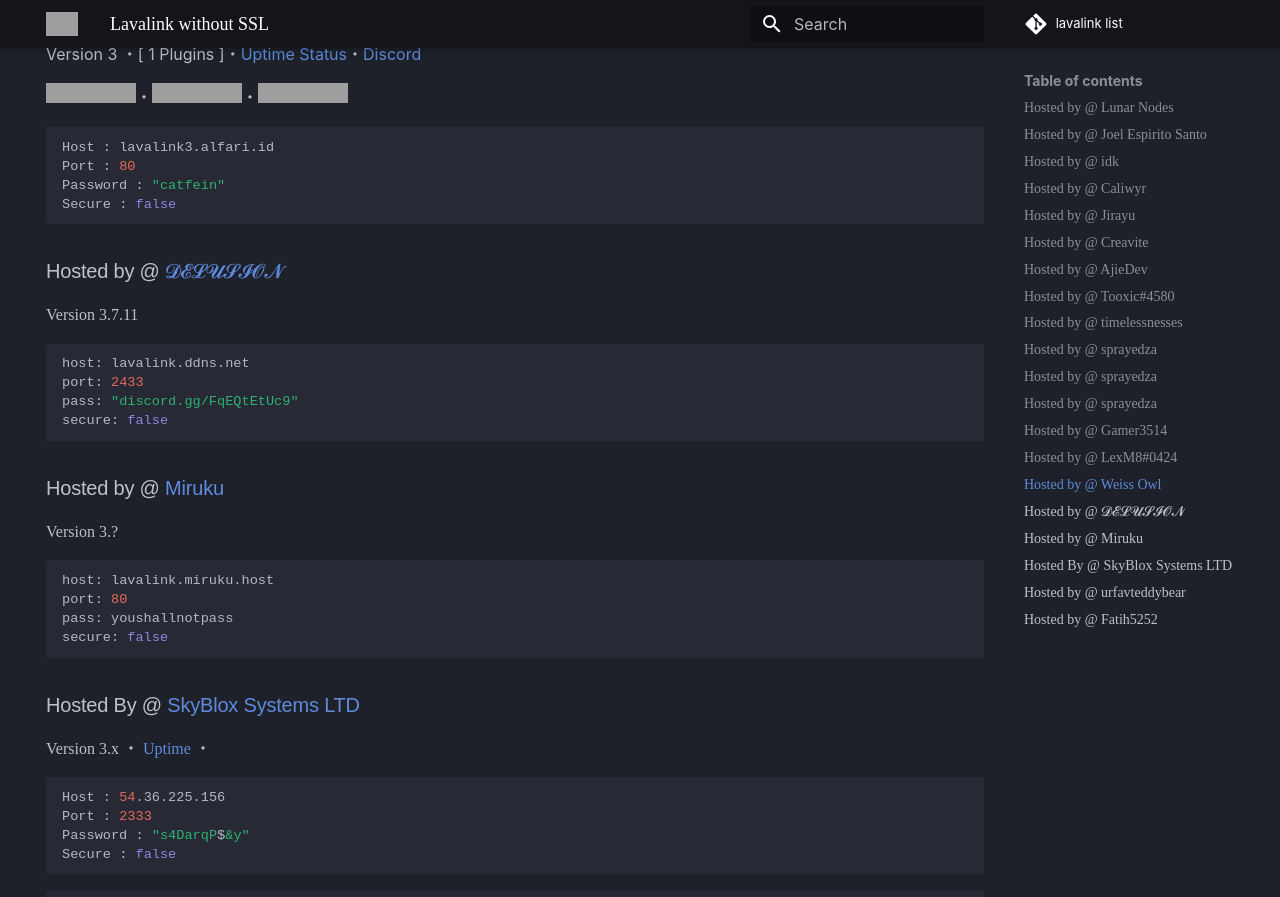
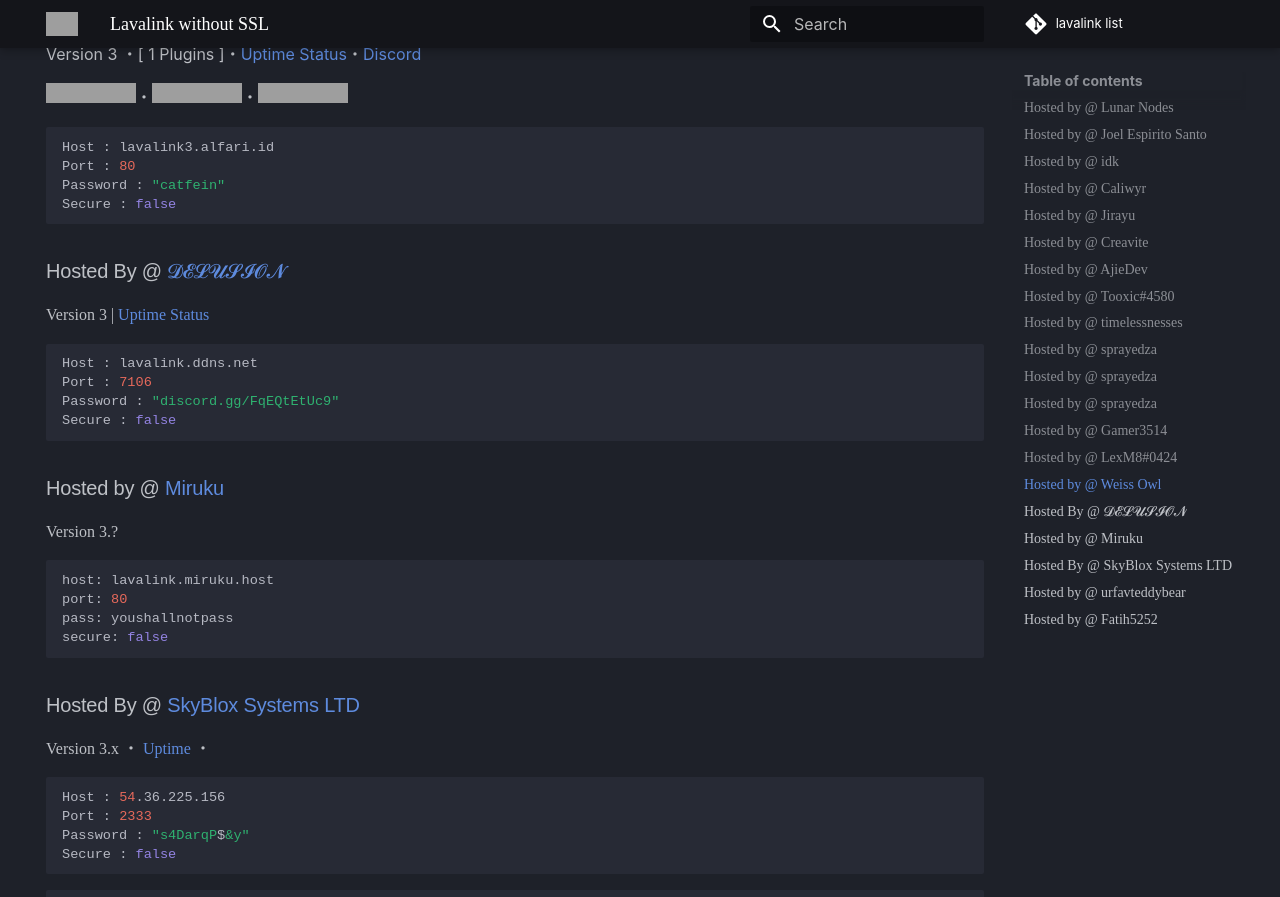
Before and after one commit to DarrenOfficial/lavalink-list, an MkDocs documentation site: the page built from docs/NoSSL/lavalink-without-ssl.md, in a window 1280 px wide and 900 px high, scrolled down 4186 px. Shown: the top 897 px of the window. Built offline with MkDocs 1.6.1 and Material for MkDocs 9.7.7, drawn with Linux system fonts in a browser that asks for light colours; some web fonts are replaced; comment, search, counter and statistics services are not loaded; a style sheet for code colours, icons or effects is not loaded; grey boxes are pictures that could not be loaded.

Commit message:
Update lavalink-without-ssl.md (#502)
* Update lavalink-without-ssl.md

````diff
--- a/docs/NoSSL/lavalink-without-ssl.md
+++ b/docs/NoSSL/lavalink-without-ssl.md
@@ -191,13 +191,13 @@ Port : 80
 Password : "catfein"
 Secure : false
 ```
-### Hosted by @ [𝓓𝓔𝓛𝓤𝓢𝓘𝓞𝓝](https://discord.gg/FqEQtEtUc9)
-Version 3.7.11
+### Hosted By @ [𝓓𝓔𝓛𝓤𝓢𝓘𝓞𝓝](https://discord.gg/7VQWkeYxS4)
+Version 3 | [Uptime Status](http://status-lavalink.ddns.net:7016/status/bot)
 ```bash
-host: lavalink.ddns.net
-port: 2433
-pass: "discord.gg/FqEQtEtUc9"
-secure: false
+Host : lavalink.ddns.net
+Port : 7106
+Password : "discord.gg/FqEQtEtUc9"
+Secure : false
 ```
 
 ### Hosted by @ [Miruku](https://github.com/sprucecellodev125)
````
